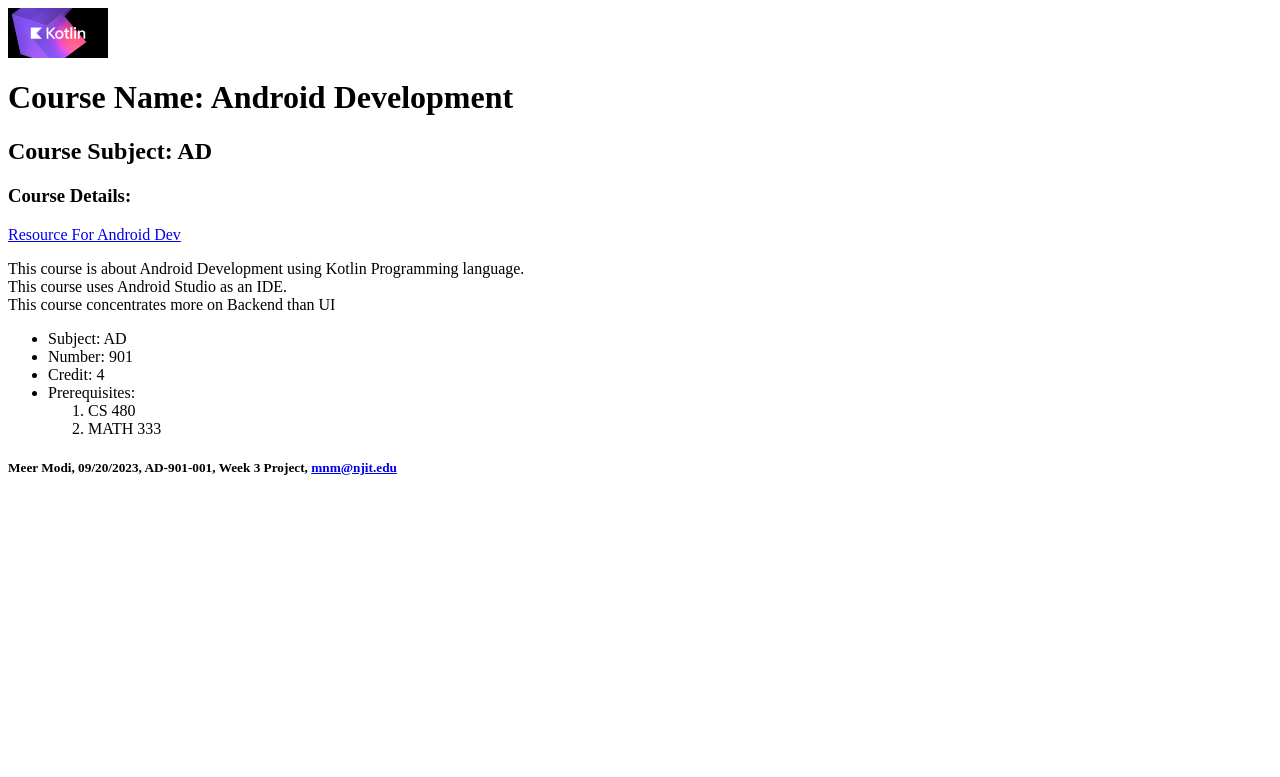
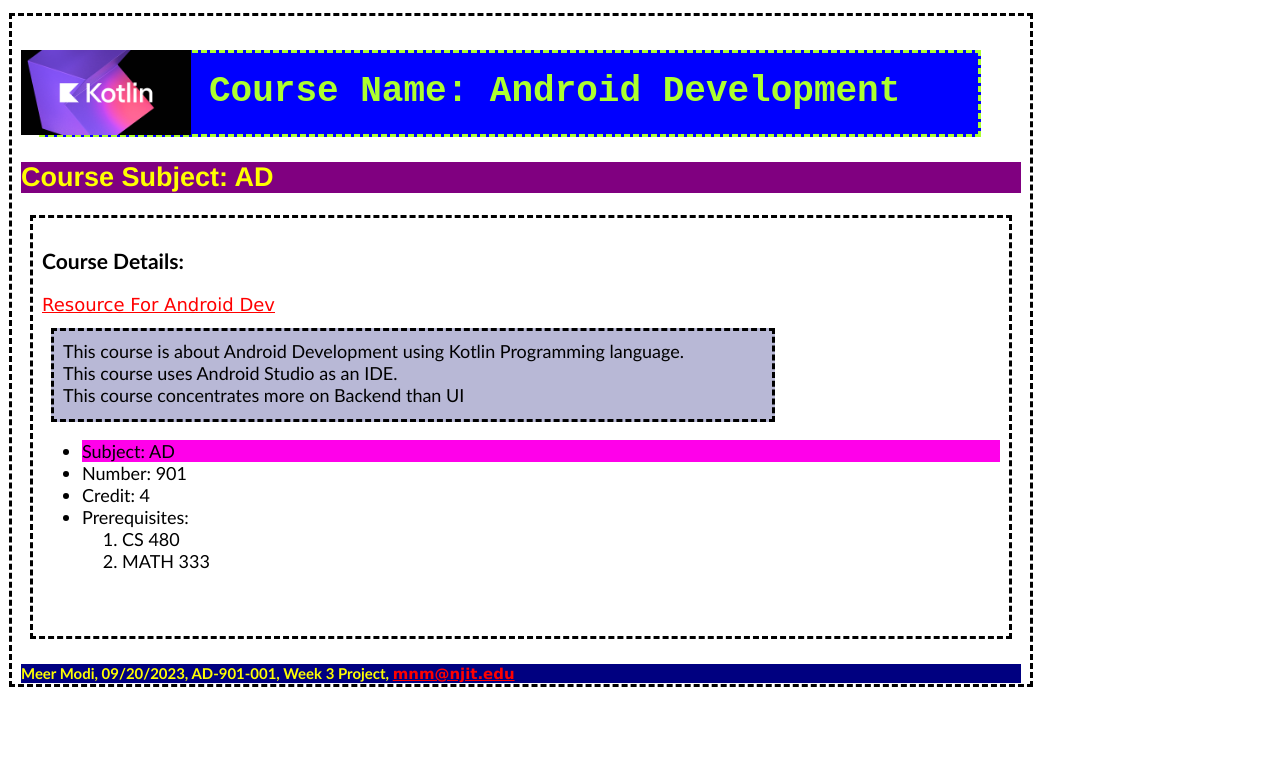
Before and after one commit to MeerModii/IT-202-NJIT, a PHP site: page /coursedescription.php in a window 1280 px wide. Shown: the top 777 px of the page. Run offline with PHP 8.4, Linux system fonts and the light colour scheme.

Commit message:
weekThree

```diff
--- a/ThirdWeek/coursedescription.php
+++ b/ThirdWeek/coursedescription.php
@@ -1,18 +1,18 @@
-<!-- By Meer Modi 09/22/2023 IT-202 005 Unit 3 Assignment -->
+<!-- By Meer Modi 09/22/2023 IT-202 005 Unit 3 Assignment mnm23-->
 <html>
     <head>
         <title>Android Development</title>
+        <link rel="stylesheet" href="style.css">
     </head>
     <body>
         <?php include('header.php'); ?>
         <main>
             <h3>Course Details:</h3>
             <a href = "https://developer.android.com/kotlin?gclid=CjwKCAjwsKqoBhBPEiwALrrqiBRdc0D-9YQyQdfSt1aWEZ2ztV2pJdWO5gZn1QCb6qIi86vMay8ENxoCeFgQAvD_BwE&gclsrc=aw.ds" target="_blank"> Resource For Android Dev </a>
-            <p>This course is about Android Development using Kotlin Programming language.<br>
+            <p class = "details">This course is about Android Development using Kotlin Programming language.<br>
                 This course uses Android Studio as an IDE. <br> This course concentrates more on Backend than UI</p>
-
             <ul>
-                <li>Subject: AD</li>
+                <li id = "first">Subject: AD</li>
                 <li>Number: 901</li>
                 <li>Credit: 4</li>
                 <li>Prerequisites:
--- a/ThirdWeek/footer.php
+++ b/ThirdWeek/footer.php
@@ -1,6 +1,12 @@
-<!-- By Meer Modi 09/22/2023 IT-202 005 Unit 3 Assignment -->
+<!-- By Meer Modi 09/22/2023 IT-202 005 Unit 3 Assignment mnm23-->
 <footer>
     <h5>
-        <p>Meer Modi, 09/20/2023, AD-901-001, Week 3 Project, <a href ="Email to: mnm@njit.edu">mnm@njit.edu</a></p>
+        <p2>Meer Modi, 09/20/2023, AD-901-001, Week 3 Project, <a href ="Email to: mnm@njit.edu" class = "email">mnm@njit.edu</a></p2>
     </h5>
+    <style>
+        h5{
+            background-color: navy;
+            color: yellow;
+        }
+    </style>
 </footer>
--- a/ThirdWeek/header.php
+++ b/ThirdWeek/header.php
@@ -1,7 +1,19 @@
-<!-- By Meer Modi 09/22/2023 IT-202 005 Unit 3 Assignment -->
+<!-- By Meer Modi 09/22/2023 IT-202 005 Unit 3 Assignment mnm23-->
 <header>
-    <img src = "kotlin.png" alt ="Kotlin Logo" height="50"/>
+    <img src = "kotlin.png" alt ="Kotlin Logo" height="85"/>
     <!-- alt is used when something goes wrong and image does not show -->
     <h1>Course Name: Android Development</h1>
+    <style>
+        h1{
+            background-color: blue;
+            color: greenyellow;
+        }
+    </style>
     <h2>Course Subject: AD</h2>
+    <style>
+        h2{
+            background-color: purple;
+            color: yellow;
+        }
+    </style>
 </header>
--- /dev/null
+++ b/ThirdWeek/style.css
@@ -0,0 +1,59 @@
+h1{
+    font-family: 'Courier New', Courier, monospace, 'Arial Narrow';
+}
+h2{
+    font-family: 'Franklin Gothic Medium', 'Arial Narrow', Arial, sans-serif;
+}
+body{
+    font-family: 'Gill Sans', 'Gill Sans MT', Calibri, 'Trebuchet MS', sans-serif;
+    font-size: 18px;
+}
+img{
+    float: left;
+    margin-right: 1em;
+}
+a[href]{
+    font-family:Verdana, Geneva, Tahoma, sans-serif;
+}
+a:link{
+    color: red;
+}
+a:hover{
+    color: rgb(36, 206, 70);
+}
+a:focus{
+    color: yellow;
+}
+a:active{
+    color: pink;
+}
+a:visited{
+    color: rgb(134, 156, 45);
+}
+#first{
+    background-color: rgb(255, 0, 234);
+}
+.details{
+    background-color: rgb(184, 184, 214);
+}
+body,main,h1,p{
+    margin: 0.7em 0.5em;
+    padding: 0.5em;
+    border-style: dashed dashed;
+}
+h1{
+    height: 45;
+    width: 900;
+}
+main{
+    height: 400;
+}
+body{
+    height: 650;
+    width: 1000;
+}
+p{
+    height: 70;
+    width: 700;
+
+}
```
Also changed, not shown: 1 other file.
